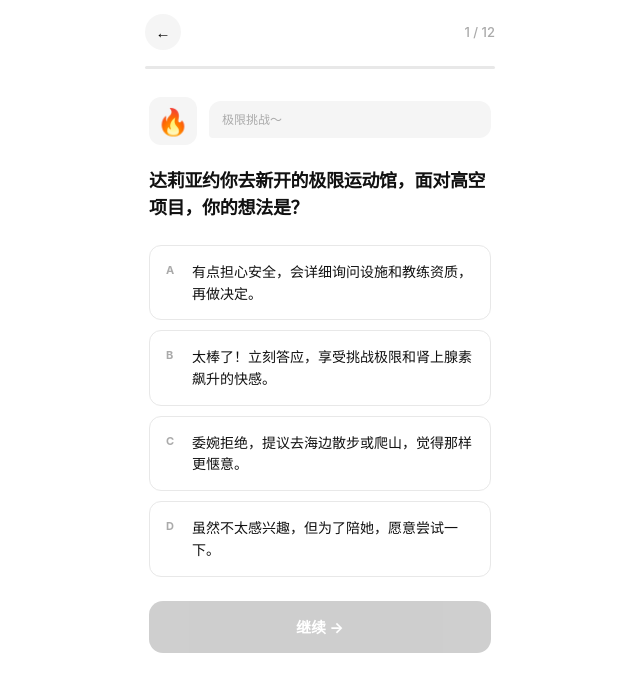
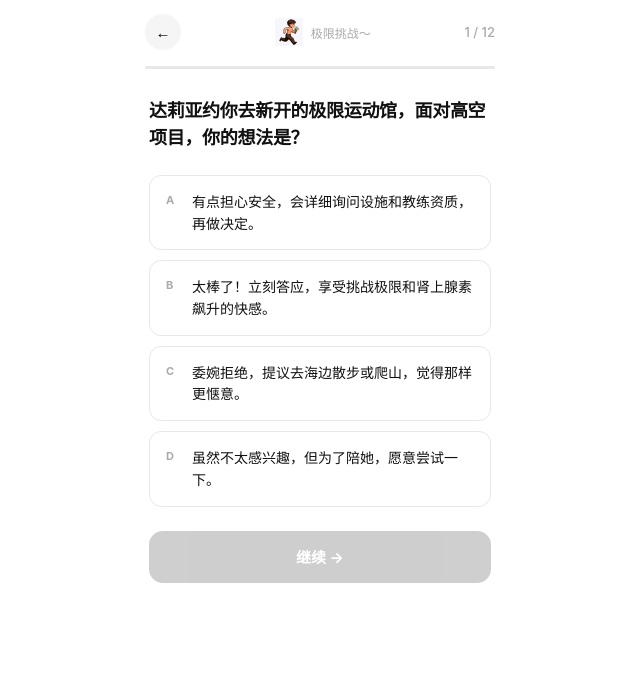
Before and after one commit to Azeen999/yhsjti, a plain HTML site: page index.html in a window 1280 px wide. Both pictures are taken after a click on the button "开始测试". Shown: the whole page, without its empty margins (320-960 px from the left). Drawn offline with Linux system fonts and the light colour scheme.

Commit message:
feat: 顶部进度条加入跑动GIF，气泡文字移至顶部中央
- 题目页顶部新增跑动.gif动画
- 移除题目页左侧emoji气泡图标
- 气泡文字移至顶部导航栏中央（返回键和进度之间）
- 每次换题刷新GIF动画状态

```diff
--- a/index.html
+++ b/index.html
@@ -76,28 +76,28 @@
       width: 36px; height: 36px; border-radius: 50%;
       background: var(--gray-1); border: none;
       display: flex; align-items: center; justify-content: center;
-      cursor: pointer; font-size: 15px;
+      cursor: pointer; font-size: 15px; flex-shrink: 0;
     }
 
-    .quiz-counter { font-size: 13px; color: var(--gray-3); font-weight: 500; }
+    .quiz-header-center {
+      display: flex; align-items: center; gap: 8px; flex: 1; justify-content: center;
+    }
+
+    .quiz-running-gif {
+      width: 28px; height: 28px; object-fit: contain;
+    }
+
+    .quiz-bubble {
+      font-size: 12px; color: var(--gray-3); white-space: nowrap;
+    }
+
+    .quiz-counter { font-size: 13px; color: var(--gray-3); font-weight: 500; flex-shrink: 0; }
 
     .progress-wrap { padding: 16px 20px 0; }
     .progress-track { height: 3px; background: var(--gray-2); border-radius: 2px; overflow: hidden; }
     .progress-fill { height: 100%; background: var(--black); border-radius: 2px; transition: width 0.4s ease; width: 0%; }
 
     .quiz-body { padding: 28px 24px 0; }
-
-    .quiz-char-wrap { display: flex; align-items: flex-start; gap: 12px; margin-bottom: 22px; }
-    .quiz-char-icon {
-      width: 48px; height: 48px; background: var(--gray-1); border-radius: 12px;
-      display: flex; align-items: center; justify-content: center;
-      font-size: 26px; flex-shrink: 0;
-    }
-    .quiz-char-bubble {
-      background: var(--gray-1); border-radius: 12px 12px 12px 4px;
-      padding: 9px 13px; font-size: 12px; color: var(--gray-3);
-      line-height: 1.6; flex: 1; margin-top: 4px;
-    }
 
     .question-text { font-size: 18px; font-weight: 700; line-height: 1.5; letter-spacing: -0.3px; margin-bottom: 24px; }
 
@@ -208,16 +208,16 @@
   <div id="page-quiz" class="hidden">
     <div class="quiz-header">
       <button class="btn-back" onclick="goBack()">←</button>
+      <div class="quiz-header-center">
+        <img class="quiz-running-gif" id="quiz-running-gif" src="img/跑动.gif" alt="">
+        <span class="quiz-bubble" id="quiz-bubble">认真想哦～</span>
+      </div>
       <span class="quiz-counter" id="quiz-counter">1 / 12</span>
     </div>
     <div class="progress-wrap">
       <div class="progress-track"><div class="progress-fill" id="progress-fill"></div></div>
     </div>
     <div class="quiz-body">
-      <div class="quiz-char-wrap">
-        <div class="quiz-char-icon" id="quiz-char-icon">🌿</div>
-        <div class="quiz-char-bubble" id="quiz-char-bubble">认真想哦～</div>
-      </div>
       <div class="question-text" id="question-text"></div>
       <div class="options" id="options-container"></div>
     </div>
@@ -439,8 +439,8 @@
       const total = questions.length;
       document.getElementById('quiz-counter').textContent = `${currentQ + 1} / ${total}`;
       document.getElementById('progress-fill').style.width = `${(currentQ / total) * 100}%`;
-      document.getElementById('quiz-char-icon').textContent = q.char;
-      document.getElementById('quiz-char-bubble').textContent = q.bubble;
+      document.getElementById('quiz-running-gif').src = `img/跑动.gif?t=${Date.now()}`;
+      document.getElementById('quiz-bubble').textContent = q.bubble;
       document.getElementById('question-text').textContent = q.text;
 
       const container = document.getElementById('options-container');
```
Also changed, not shown: img/跑动.gif (added).
